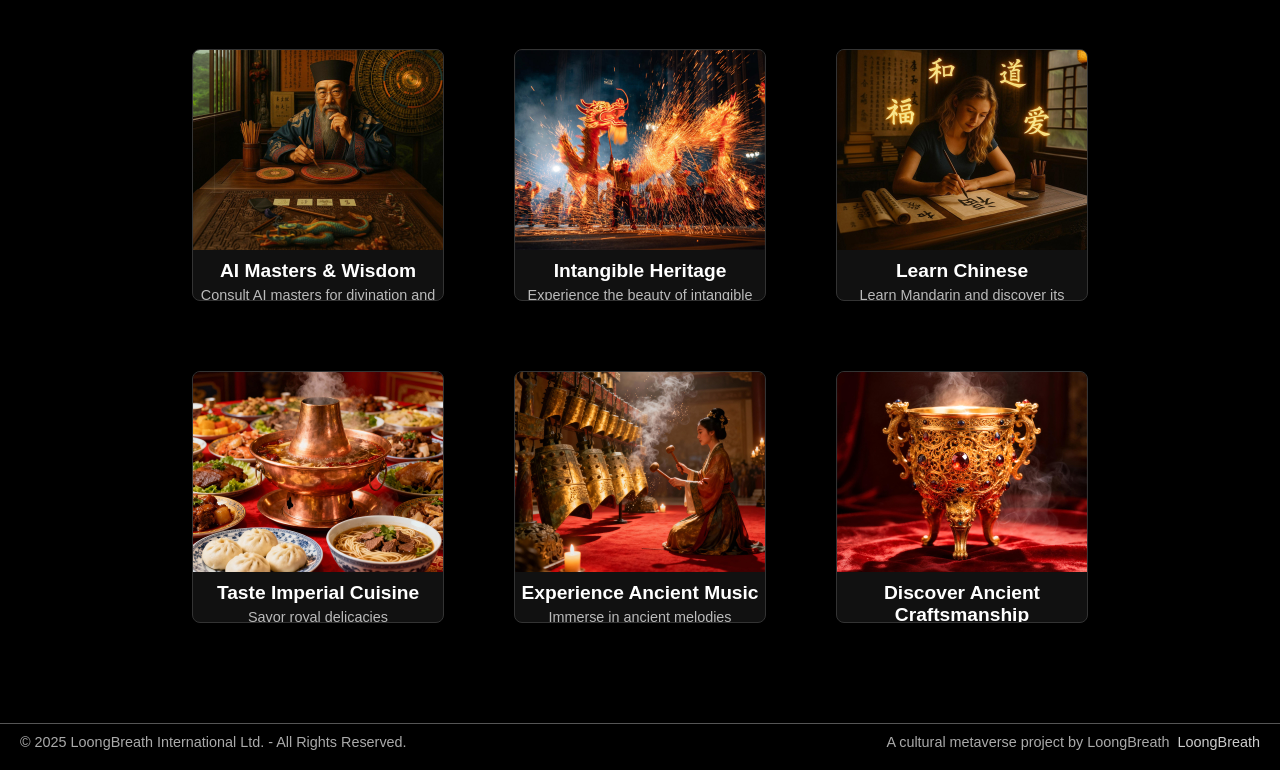
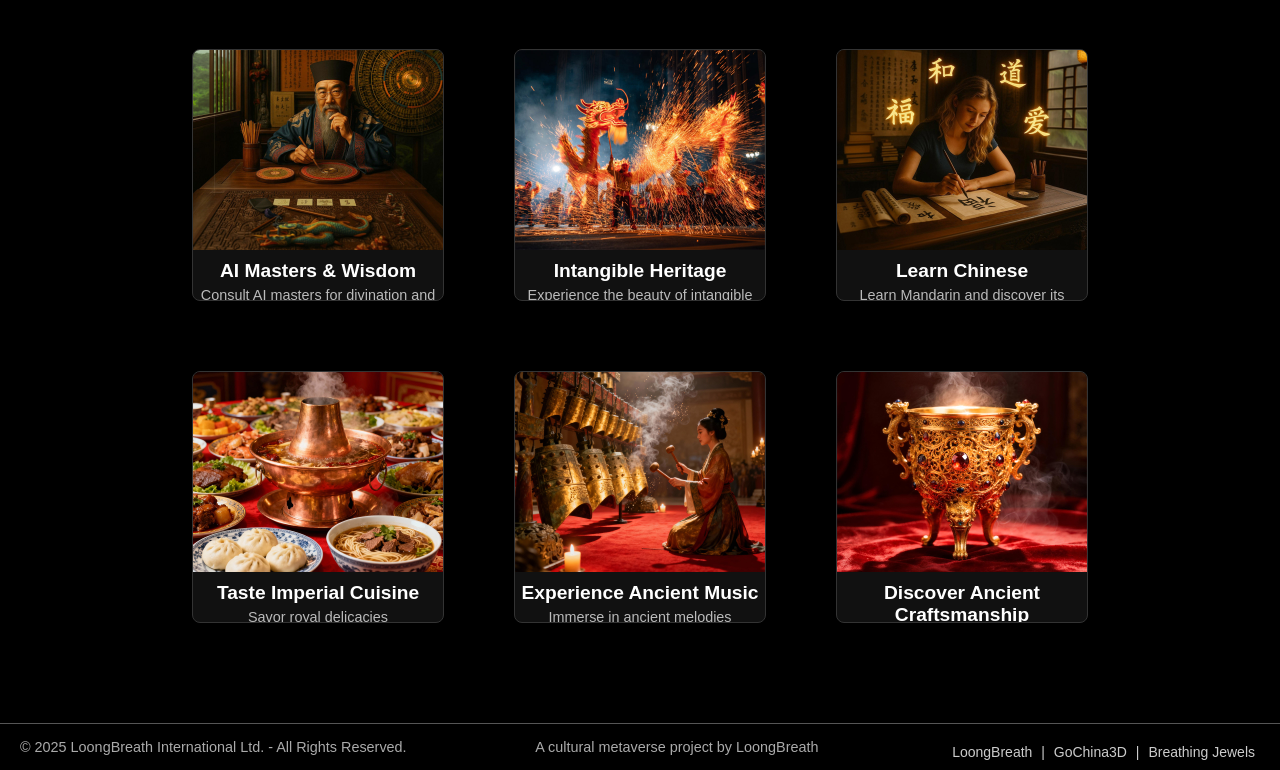
Before and after one commit to lloydhuang602/gochina3D, a plain HTML site: page index.html in a window 1280 px wide. Shown: the part 1151-1921 px from the top of the page. Drawn offline with nearby package versions, Linux system fonts and the light colour scheme.

Commit message:
修正互链

```diff
--- a/index.html
+++ b/index.html
@@ -259,6 +259,22 @@ body {
   padding-top: 0px; /* 让页面内容往下错开一点 */
 }
 
+.brand-links {
+  text-align: center;
+  margin-top: 10px;
+  color: #ccc;
+  font-size: 14px;
+}
+.brand-links a {
+  color: #ccc;
+  text-decoration: none;
+  margin: 0 5px;
+  transition: color 0.3s ease;
+}
+.brand-links a:hover {
+  color: #fff;
+}
+
   </style>
 
  <script src="https://cdn.counter.dev/script.js" data-id="3f67edbc-5578-4662-b983-38498e33c9c4" data-utcoffset="8"></script>
@@ -294,13 +310,15 @@ body {
 
 <footer>
   <div data-i18n="copyright"></div>
-  <div>
-    <span data-i18n="powered"></span>
-    <a href="https://www.loongbreath.com" target="_blank" rel="noopener noreferrer" style="color:#ccc; text-decoration:none; margin-left:4px;">
-      LoongBreath
-    </a>
+  <div data-i18n="powered"></div>
+
+  <div class="brand-links">
+    <a href="https://www.loongbreath.com" target="_blank" rel="noopener noreferrer">LoongBreath</a> |
+    <a href="https://www.gochina3d.com" target="_blank" rel="noopener noreferrer">GoChina3D</a> |
+    <a href="https://www.breathingjewels.com" target="_blank" rel="noopener noreferrer">Breathing Jewels</a>
   </div>
 </footer>
+
 
 
   <script>
```
